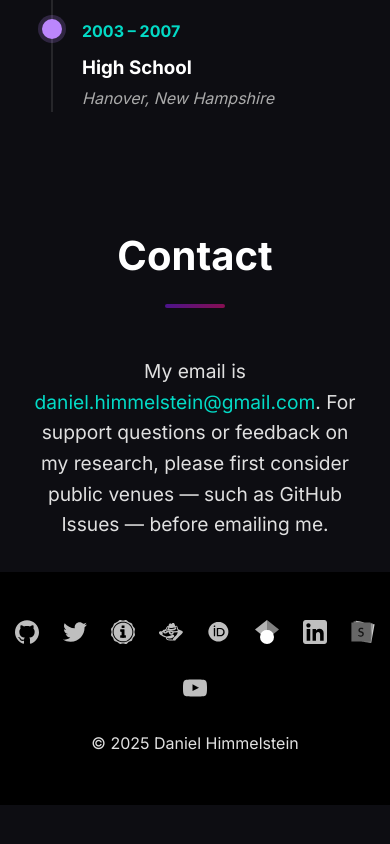
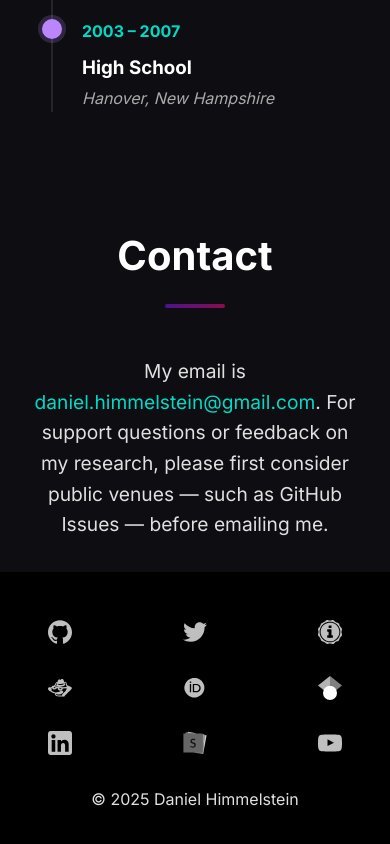
Before and after one commit to dhimmel/dhimmel.com, a plain HTML site: page output/index.html in a window 390 px wide. Shown: the part 3390-4234 px from the top of the page. Before the commit the page ends 4195 px from the top, so only its background shows below. Drawn offline with Linux system fonts and the light colour scheme.

Commit message:
social links grid

```diff
--- a/output/css/style.css
+++ b/output/css/style.css
@@ -324,6 +324,15 @@ footer {
   flex-wrap: wrap;
 }
 
+@media (max-width: 480px) {
+  .social-links {
+    display: grid;
+    grid-template-columns: repeat(3, 1fr);
+    justify-items: center;
+    gap: 1.5rem 1rem;
+  }
+}
+
 .social-links img {
   width: 24px;
   height: 24px;
```
